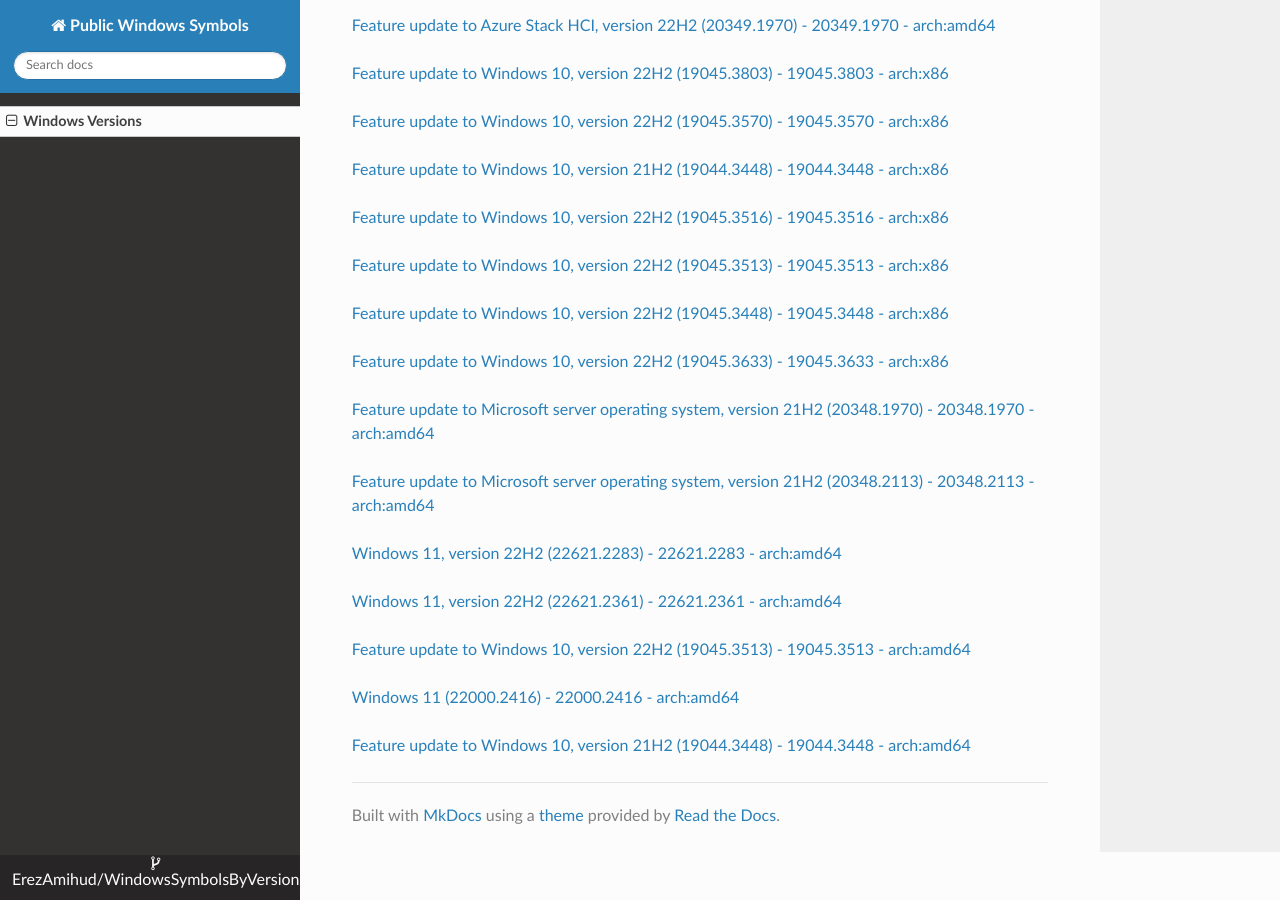
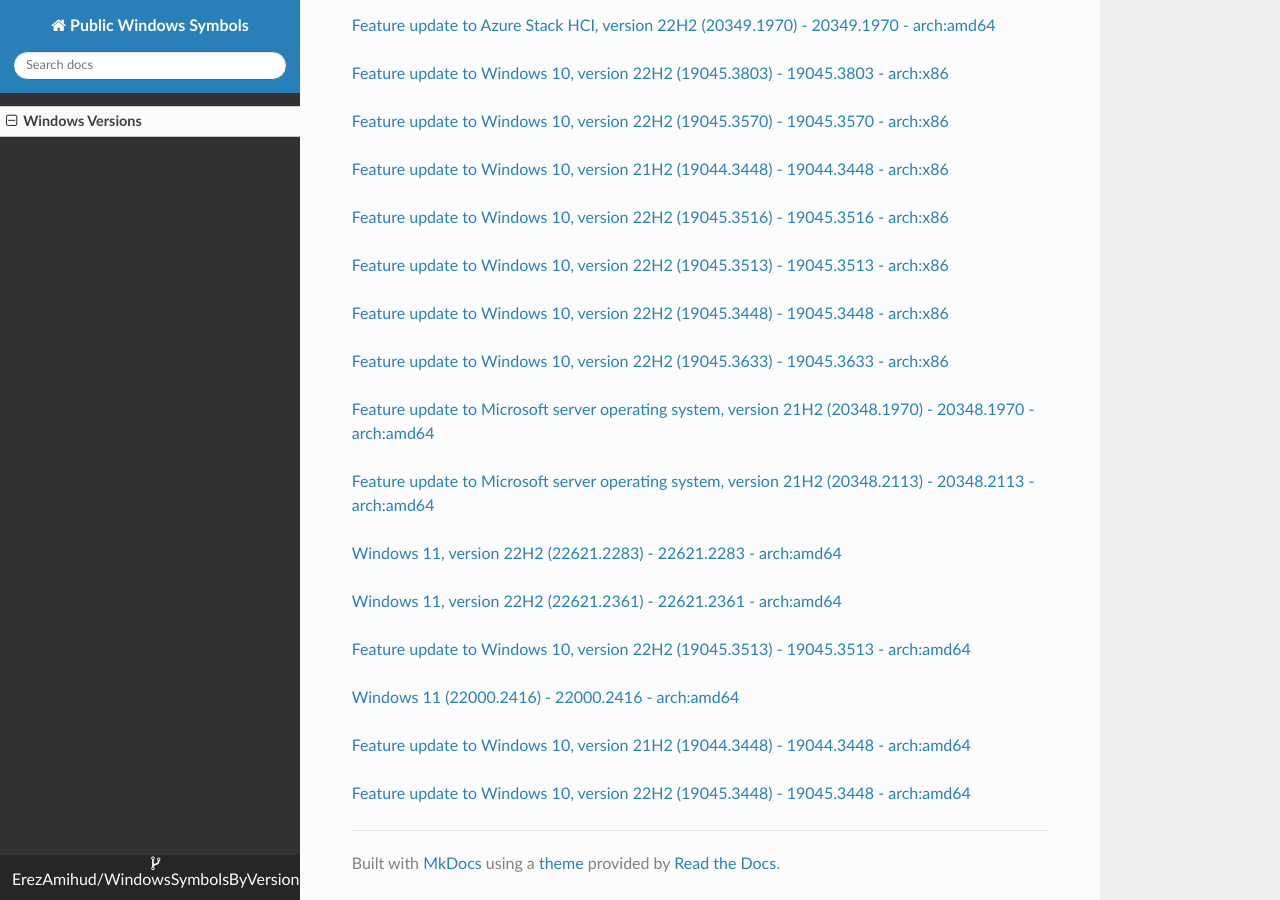
Before and after one commit to ErezAmihud/WindowsSymbolsByVersion, an MkDocs documentation site: the page built from docs/index.md, in a window 1280 px wide and 900 px high, scrolled down 24437 px. Built offline with MkDocs 1.6.1, drawn with Linux system fonts in a browser that asks for light colours; nearby versions of some CDN libraries.

Commit message:
Automated commit, add manifest for 4467b357-2680-47a1-8551-bea3fed7085b

```diff
--- a/docs/index.md
+++ b/docs/index.md
@@ -1381,3 +1381,6 @@
 
 
 [Feature update to Windows 10, version 21H2 (19044.3448) - 19044.3448 - arch:amd64](https://github.com/ErezAmihud/WindowsSymbolsByVersion/blob/main/manifests/88d620e0-f66f-489f-8b8b-b41279f8684e.manifest)
+
+
+[Feature update to Windows 10, version 22H2 (19045.3448) - 19045.3448 - arch:amd64](https://github.com/ErezAmihud/WindowsSymbolsByVersion/blob/main/manifests/4467b357-2680-47a1-8551-bea3fed7085b.manifest)
```
Also changed, not shown: process_builds.json (+1 -1 lines), 1 other file.
